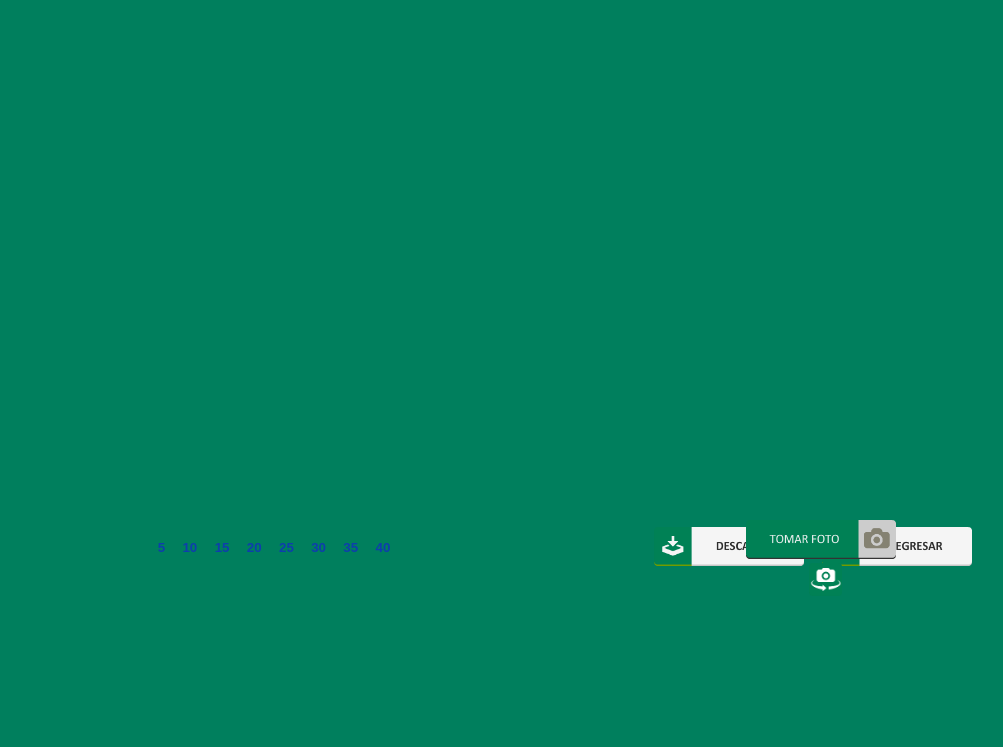
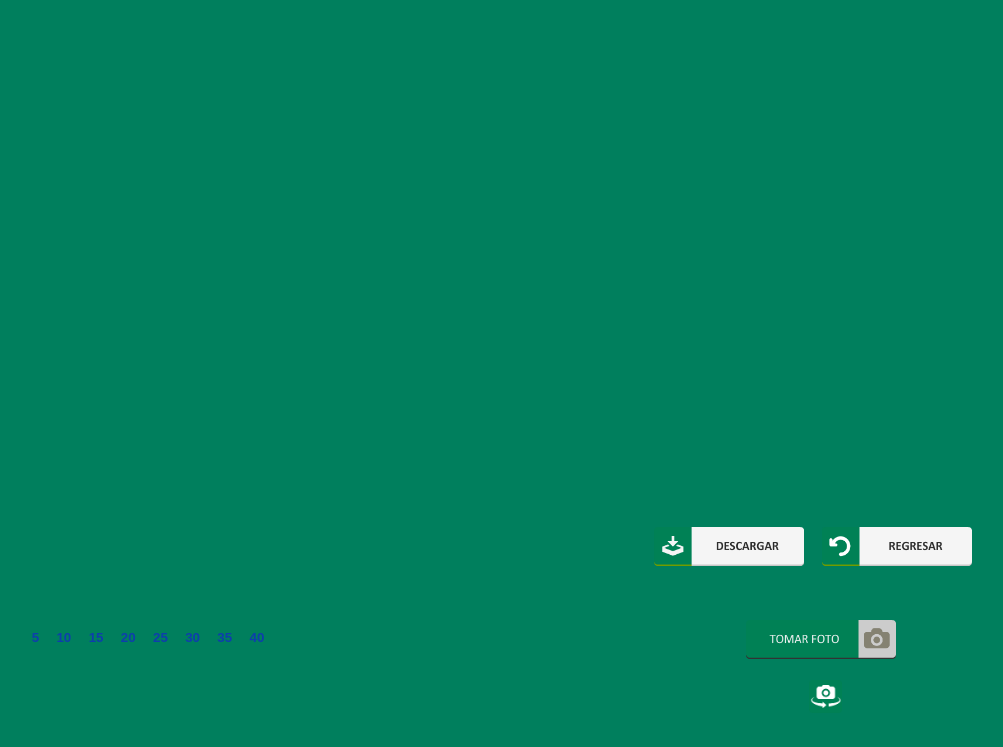
Before and after one commit to zetabeb/PhotoBooth, a PHP site: page / in a window 1280 px wide. Shown: the top 747 px of the page, without its empty margins (97-1100 px from the left). Run offline with PHP 8.4, Linux system fonts and the light colour scheme.

Commit message:
Update styles.css

```diff
--- a/css/styles.css
+++ b/css/styles.css
@@ -32,12 +32,12 @@ button:hover {
 	width: 550px;
 	height: 50px;
 	position: absolute;
-	top: 530px;
+	top: 620px;
 }
 button#snap{
 	position: absolute;
 	margin: auto;
-	top: 510px;
+	top: 610px;
 	left: 555px;
 	right: 0px;
 	z-index: 200;
@@ -45,7 +45,7 @@ button#snap{
 button#toggleFullScreenButton{
 	position: absolute;
 	margin: auto;
-	top: 554px;
+	top: 670px;
 	left: 938px;
 	right: 350px;
 	z-index: 200;
@@ -54,7 +54,7 @@ button#toggleFullScreenButton{
 button#switchCameraButton{
 	position: absolute;
 	margin: auto;
-	top: 553px;
+	top: 670px;
 	left: 896px;
 	right: 391px;
 	z-index: 200;
@@ -110,7 +110,7 @@ canvas {
 		font-size: 5px;
 		top: 163px;
 	}
-button#toggleFullScreenButton{
+	button#toggleFullScreenButton{
 		left: 347px;
 	    top: 276px;
 	    width: 24px;
@@ -145,11 +145,16 @@ button#toggleFullScreenButton{
 		top:25px;
 	}
 }
+@media (min-width: 701px) {
+	.text{
+		left: 20px;
+	}
+}
 @media (min-width: 1044px) {
 	.text{
 		font-size: 12px;
 		width: 264px;
-		left: 236px;
+		left: 110px;
 	}
 	/*.all{
 		transform: scale(0.9);
@@ -177,7 +182,7 @@ button#toggleFullScreenButton{
 	.text{
 		font-size: 13px;
 		width: 408px;
-		left: 356px;
+		left: 190px;
 	}
 	/*.all{
 		transform: scale(1);
@@ -185,13 +190,18 @@ button#toggleFullScreenButton{
 }
 @media (min-width: 1360px) {
 	.text{
-		left: 308px;
+		left: 200px;
+	}
+}
+@media (min-width: 1600px) {
+	.text{
+		left: 280px;
 	}
 }
 @media (min-width: 1700px) {
 	.text{
 		width: 550px;
-		left: 511px;
+		left: 340px;
 		font-size: 15px;
 	}
 }
```
